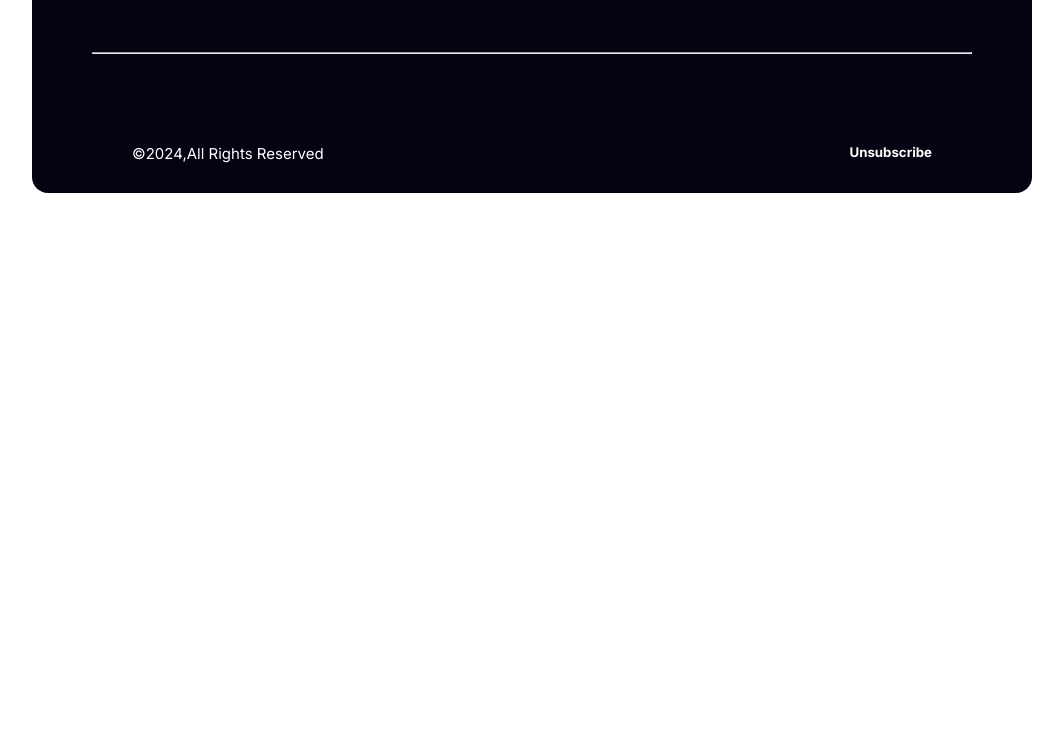
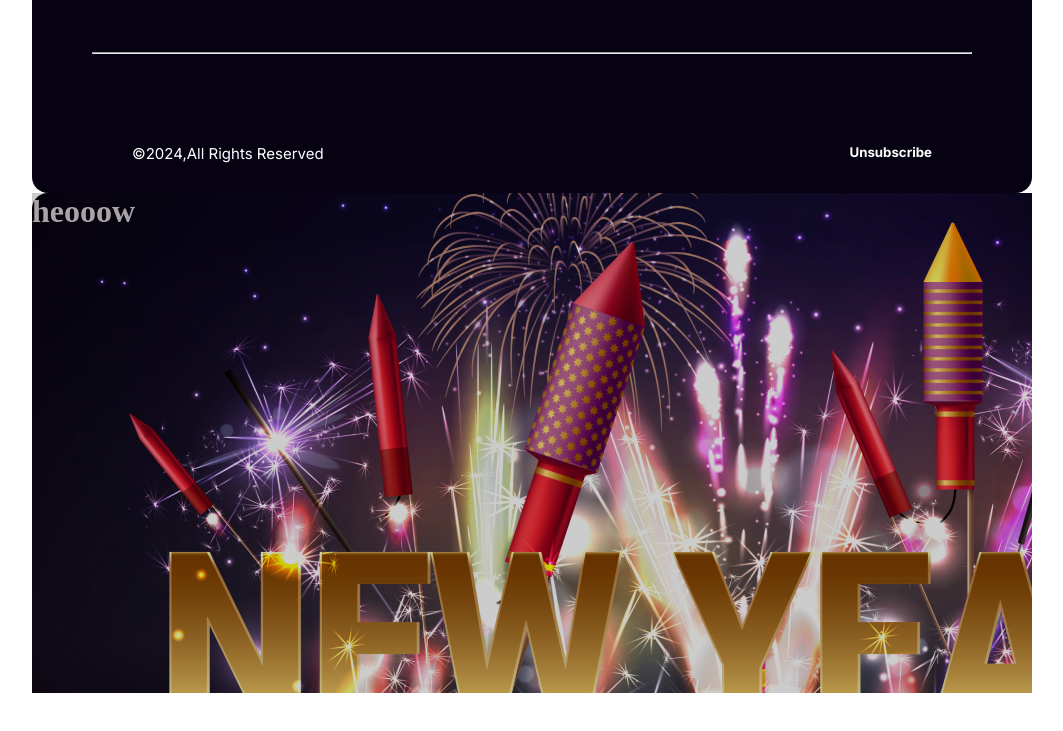
Before and after one commit to Shahzaman-Mazumder-Dihan/assignment01, a plain HTML site: page index.html in a window 1280 px wide. Shown: the part 3981-4712 px from the top of the page, without its empty margins (108-1171 px from the left). Before the commit the page ends 4224 px from the top, so only its background shows below. Drawn offline with Linux system fonts and the light colour scheme.

Commit message:
try commit

```diff
--- a/index.html
+++ b/index.html
@@ -271,6 +271,14 @@
 
     </footer>
 
+    <div class="boximgb">
+
+        <H1>heooow</H1>
+
+
+
+    </div>
+
 
 
 
--- a/style/style.css
+++ b/style/style.css
@@ -374,3 +374,14 @@ font-weight: 400;
     align-items: center;
     padding: 50px;
 }
+
+
+.boximgb{
+    height: 500px;
+    width: 100%;
+    color: #d2cdd0;
+
+    background-image: url('../resources/Banner\ Image.png');
+  filter: brightness(80%);
+    background-color:rgb(255, 255, 255)
+}
```
